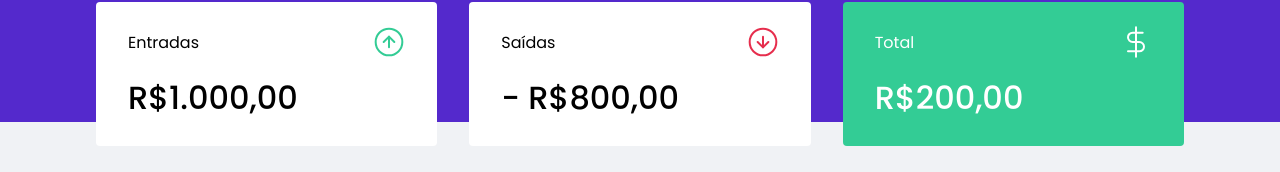
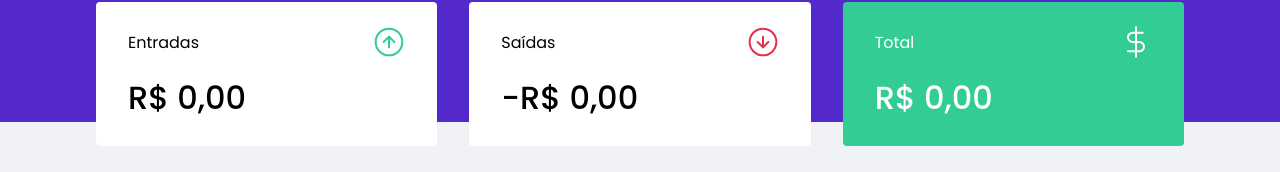
Before and after one commit to JJtankevans/DtMoney, a React (Create React App) app: page / in a window 1280 px wide. Shown: the part 150-322 px from the top of the page. Built offline with nearby package versions, Linux system fonts and the light colour scheme; no server answers; what miragejs would draw is missing.

Commit message:
Fazendo o calculo, formatando e inserindo no summary os calculos do svalores

```diff
--- a/src/components/Summary/index.tsx
+++ b/src/components/Summary/index.tsx
@@ -10,28 +10,67 @@
     //Carrega os dados presentes dentro do componente de contexto TransactonsContext
     const { transactions } = useContext(TransactionsContext);
 
-    return(
+    /*const totalDeposits = transactions.reduce((acc, transaction) => {
+        if(transaction.type === 'deposit') {
+            return acc + transaction.amount;
+        }
+
+        return acc;
+    }, 0);*/
+
+    const summary = transactions.reduce((acc, transaction) => {
+        if (transaction.type === 'deposit') {
+            acc.deposits += transaction.amount;
+            acc.total += transaction.amount;
+        } else {
+            acc.withdraws += transaction.amount;
+            acc.total -= transaction.amount;
+        }
+
+        return acc;
+    }, {
+        deposits: 0,
+        withdraws: 0,
+        total: 0,
+    })
+
+    return (
         <Container>
             <div>
                 <header>
                     <p>Entradas</p>
                     <img src={incomeImg} alt="Entradas" />
                 </header>
-                <strong>R$1.000,00</strong>
+                <strong>
+                    {new Intl.NumberFormat('pt-BR', {
+                        style: 'currency',
+                        currency: 'BRL'
+                    }).format(summary.deposits)}
+                </strong>
             </div>
             <div>
                 <header>
                     <p>Saídas</p>
                     <img src={outcomeImg} alt="saídas" />
                 </header>
-                <strong>- R$800,00</strong>
+                <strong>
+                    -{new Intl.NumberFormat('pt-BR', {
+                        style: 'currency',
+                        currency: 'BRL'
+                    }).format(summary.withdraws)}
+                </strong>
             </div>
             <div className='highligh-background'>
                 <header>
                     <p>Total</p>
                     <img src={totalImg} alt="Entradas" />
                 </header>
-                <strong>R$200,00</strong>
+                <strong>
+                    {new Intl.NumberFormat('pt-BR', {
+                        style: 'currency',
+                        currency: 'BRL'
+                    }).format(summary.total)}
+                </strong>
             </div>
         </Container>
     );
```
